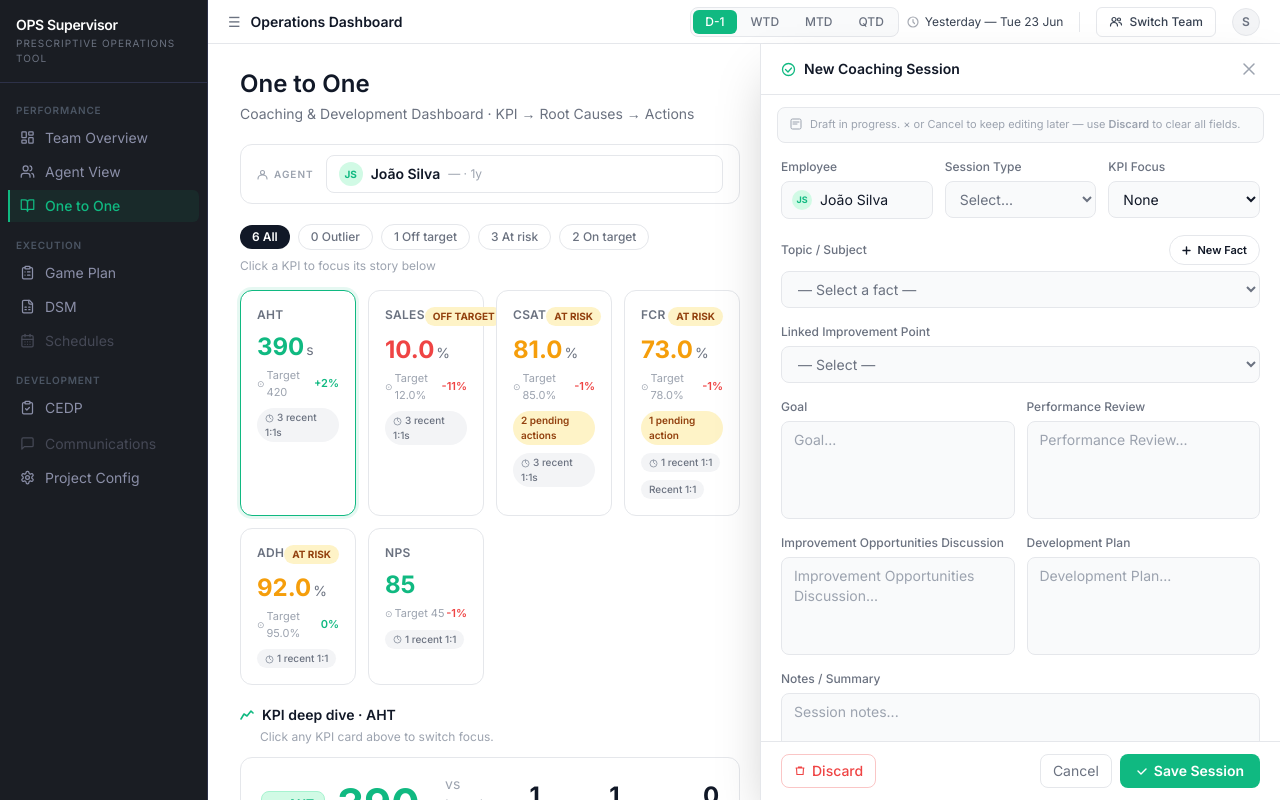
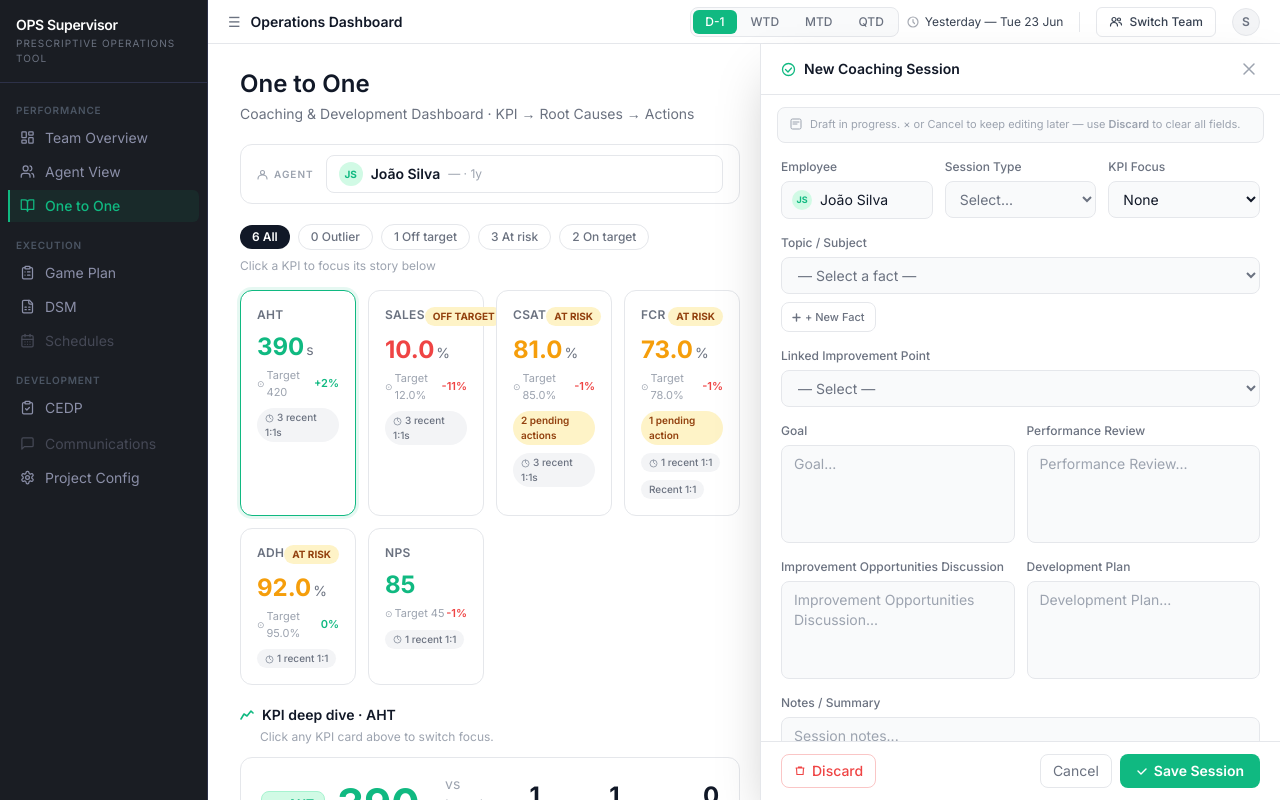
Before and after one commit to andresromero-blip/ops-supervisor-prototypes, a Next.js app: page /projects/20260620-one-to-one in a window 1280 px wide. Both pictures are taken after a click on the button "+ New Session". Shown: the top 800 px of the page. Built offline with nearby package versions, Linux system fonts and the light colour scheme.

Commit message:
Update page.tsx

```diff
--- a/app/projects/20260620-one-to-one/page.tsx
+++ b/app/projects/20260620-one-to-one/page.tsx
@@ -609,19 +609,17 @@ export default function OneToOnePage() {
                     </div>
                   </div>
 
-                  {/* Topic / Subject — select with visible arrows + New Fact */}
+                  {/* Topic / Subject */}
                   <div>
-                    <div className="flex items-center justify-between mb-1.5">
-                      <label className="text-xs font-medium text-text-secondary">Topic / Subject</label>
-                      <button className="flex items-center gap-1.5 text-[11px] font-semibold px-3 py-1.5 rounded-full border border-border bg-white text-text-primary hover:border-brand transition-colors">
-                        <svg width="9" height="9" viewBox="0 0 9 9" fill="none"><path d="M4.5 1v7M1 4.5h7" stroke="currentColor" strokeWidth="1.4" strokeLinecap="round"/></svg>
-                        New Fact
-                      </button>
-                    </div>
-                    <select className="w-full text-sm border border-border rounded-lg px-3 py-2 bg-surface-muted text-text-secondary focus:outline-none focus:border-brand">
+                    <label className="text-xs font-medium text-text-secondary block mb-1.5">Topic / Subject</label>
+                    <select className="w-full text-sm border border-border rounded-lg px-3 py-2 bg-surface-muted text-text-secondary focus:outline-none focus:border-brand mb-2">
                       <option>— Select a fact —</option>
                       {activeKpi.facts.map((f, i) => <option key={i}>{f.date} · {f.severity} — {f.text.slice(0,45)}</option>)}
                     </select>
+                    <button className="flex items-center gap-1 text-[11px] font-medium px-2.5 py-1.5 rounded-lg border border-border bg-white text-text-secondary hover:border-brand hover:text-brand transition-colors">
+                      <svg width="9" height="9" viewBox="0 0 9 9" fill="none"><path d="M4.5 1v7M1 4.5h7" stroke="currentColor" strokeWidth="1.4" strokeLinecap="round"/></svg>
+                      + New Fact
+                    </button>
                   </div>
 
                   {/* Linked Improvement Point — connects to Agent View Personal Insights */}
@@ -666,14 +664,14 @@ export default function OneToOnePage() {
 
                   {/* Actions — always one visible by default, + Add Action to add more */}
                   <div>
-                    <div className="flex items-center justify-between mb-3">
-                      <label className="text-xs font-medium text-text-secondary">Actions ({sessionActions.length === 0 ? 1 : sessionActions.length})</label>
+                    <div className="mb-3">
+                      <label className="text-xs font-medium text-text-secondary block mb-2">Actions ({sessionActions.length === 0 ? 1 : sessionActions.length})</label>
                       <button
                         onClick={() => setSessionActions(prev => [...prev, {type:"Human Coaching", text:"", dueDate:""}])}
-                        className="flex items-center gap-1 text-[11px] font-semibold px-2.5 py-1 rounded-lg border border-border bg-white text-text-secondary hover:border-brand hover:text-brand transition-colors"
+                        className="flex items-center gap-1 text-[11px] font-medium px-2.5 py-1.5 rounded-lg border border-border bg-white text-text-secondary hover:border-brand hover:text-brand transition-colors"
                       >
                         <svg width="9" height="9" viewBox="0 0 9 9" fill="none"><path d="M4.5 1v7M1 4.5h7" stroke="currentColor" strokeWidth="1.4" strokeLinecap="round"/></svg>
-                        Add Action
+                        + Add Action
                       </button>
                     </div>
 
```
